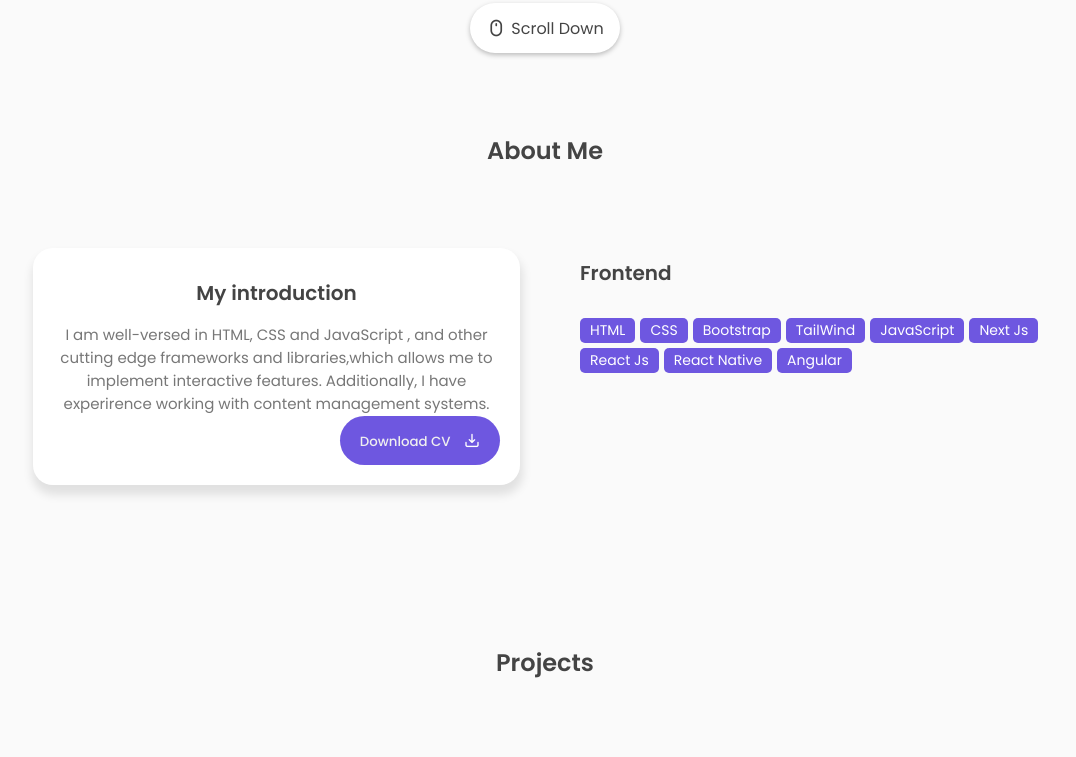
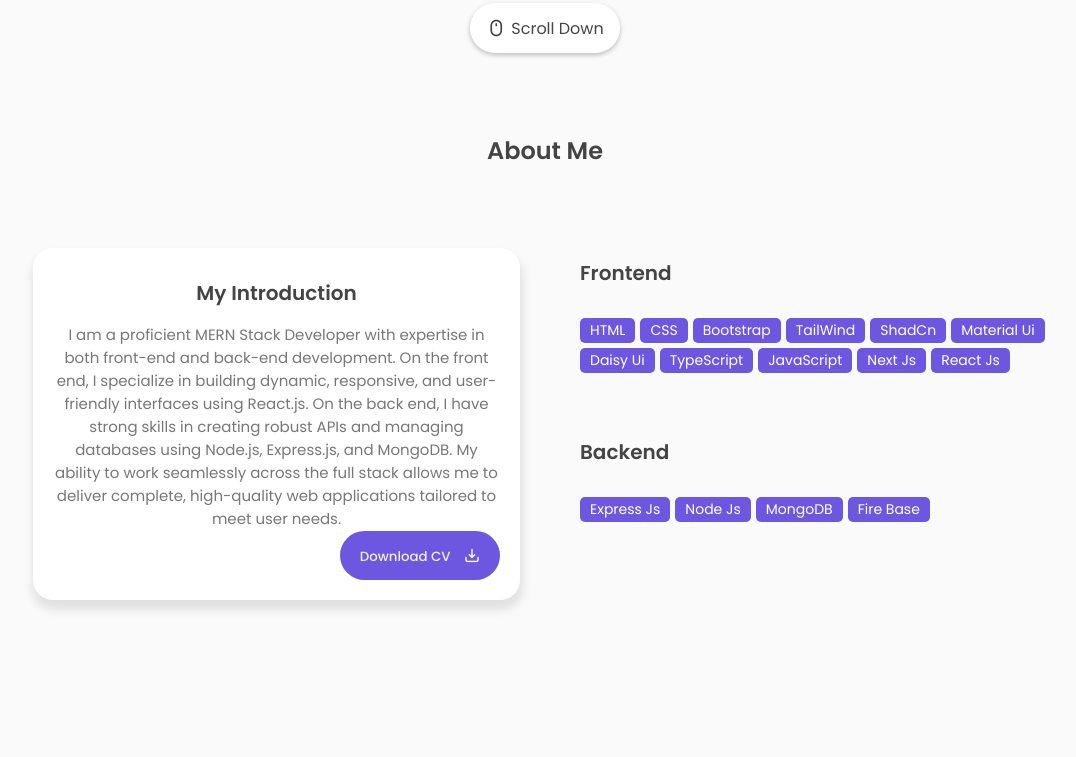
Before and after one commit to zohaib240/Zohaib-Portfolio, a plain HTML site: page index.html in a window 1280 px wide. Shown: the part 747-1504 px from the top of the page, without its empty margins (95-1171 px from the left). Drawn offline with nearby package versions, Linux system fonts and the light colour scheme.

Commit message:
update file project.html

```diff
--- a/index.html
+++ b/index.html
@@ -64,7 +64,7 @@
                 <p>I'm <span class="typedText"></span></p>
             </div>
             <div class="featured-text-info">
-                <p>Experienced frontend developer with a passion for creating visually stunning
+                <p>Experienced MernStack developer with a passion for creating visually stunning
                    and user-friendly websites.
                 </p>
             </div>
@@ -99,11 +99,15 @@
           <div class="row">
             <div class="col">
                 <div class="about-info">
-                    <h3>My introduction</h3>
-                    <p>I am well-versed in HTML, CSS and JavaScript , and other cutting edge
-                       frameworks and libraries,which allows me to implement interactive features.
-                       Additionally, I have experirence working with content management systems.
-                    </p>
+                    <h3>My Introduction</h3>
+   <p>
+    I am a proficient MERN Stack Developer with expertise in both front-end and back-end development.
+    On the front end, I specialize in building dynamic, responsive, and user-friendly interfaces using React.js.
+    On the back end, I have strong skills in creating robust APIs and managing databases using Node.js,
+    Express.js, and MongoDB. My ability to work seamlessly across the full stack allows me to deliver
+    complete, high-quality web applications tailored to meet user needs.
+  </p>
+
                     <div class="about-btn">
                         <button class="btn"><a href="assets/CV.pdf" class="line">Download CV</a>  <i class="uil uil-import"></i></button>
                     </div>
@@ -119,11 +123,22 @@
                         <span>CSS</span>
                         <span>Bootstrap</span>
                         <span>TailWind</span>
+                        <span>ShadCn</span>
+                        <span>Material Ui</span>
+                        <span>Daisy Ui</span>
+                        <span>TypeScript</span>
                         <span>JavaScript</span>
                         <span>Next Js</span>
                         <span>React Js</span>
-                        <span>React Native</span>
-                        <span>Angular</span>
+                    </div>
+                    <div class="skills-header mt-3">
+                        <h3 class="m-4">Backend</h3>
+                    </div>
+                    <div class="skills-list">
+                        <span>Express Js</span>
+                        <span>Node Js</span>
+                        <span>MongoDB</span>
+                        <span>Fire Base</span>
                     </div>
                 </div>
             </div>
--- a/main.js
+++ b/main.js
@@ -34,7 +34,7 @@ function myMenuFunction(){
 
 /* ----- TYPING EFFECT ----- */
  var typingEffect = new Typed(".typedText",{
-    strings : ["FrontEnd Developer","Designer"],
+    strings : ["MernStack Developer","Designer"],
     loop : true,
     typeSpeed : 100,
     backSpeed : 80,
--- a/style.css
+++ b/style.css
@@ -55,6 +55,16 @@ html{
     background: #bbb;
 }
 
+/* margin  */
+.m-2{
+    margin: 2rem;
+}
+.m-3{
+    margin: 3rem;
+}
+.m-4{
+    margin-top: 4rem;
+}
 
 /* ---##-- REUSABLE CSS --##--- */
 
```
Also changed, not shown: projects.html (+25 -3 lines).
